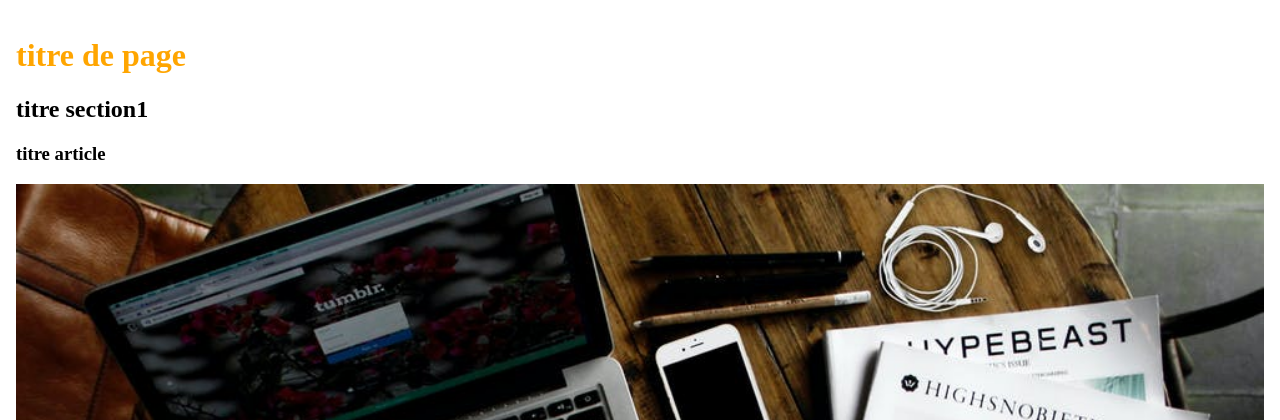
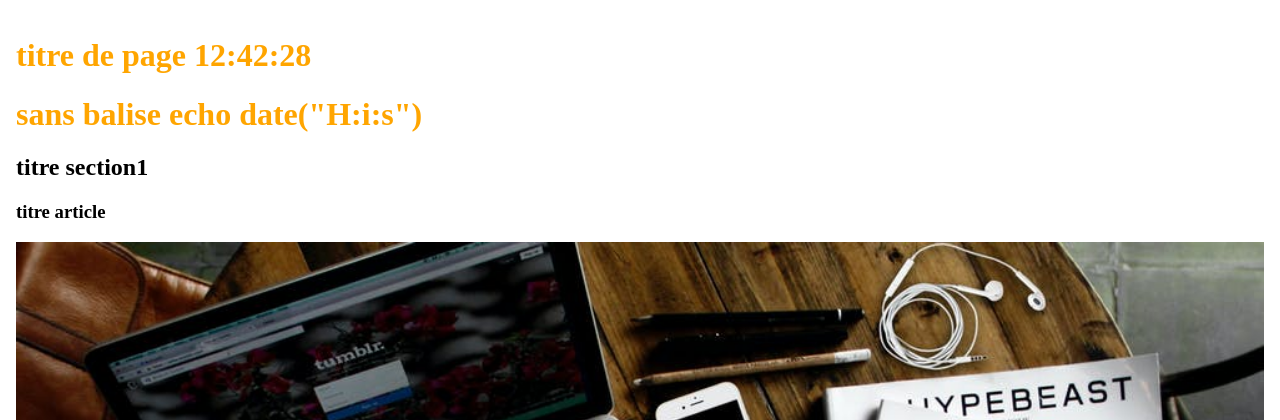
Before and after one commit to coder20b/formation, a PHP site: page / in a window 1280 px wide. Shown: the part 154-574 px from the top of the page. Run offline with PHP 8.4, Linux system fonts and the light colour scheme.

Commit message:
ajout php

```diff
--- a/projet-onepage/index.html
+++ b/projet-onepage/index.php
@@ -16,7 +16,8 @@
         </nav>
     </header>
     <main>
-        <h1>titre de page</h1>
+        <h1>titre de page <?php echo date("H:i:s") ?></h1>
+        <h1>sans balise echo date("H:i:s") </h1>
         <section id="section1">
             <h2>titre section1</h2>
             <article>
```
Also changed, not shown: README.md.
